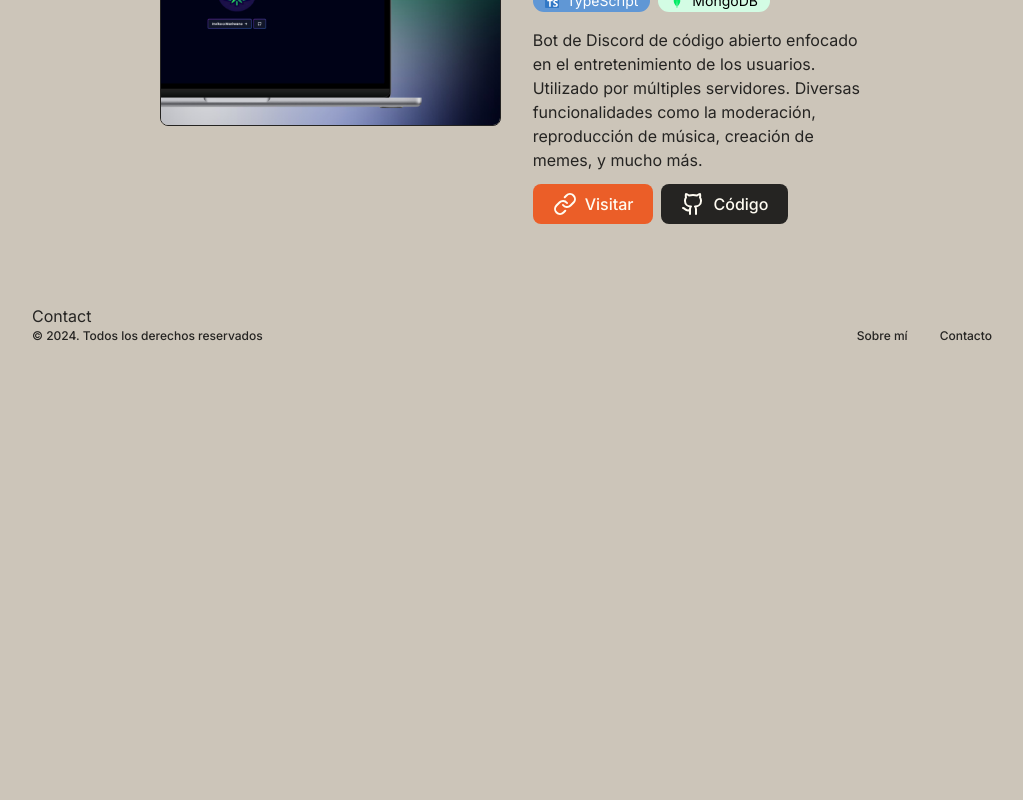
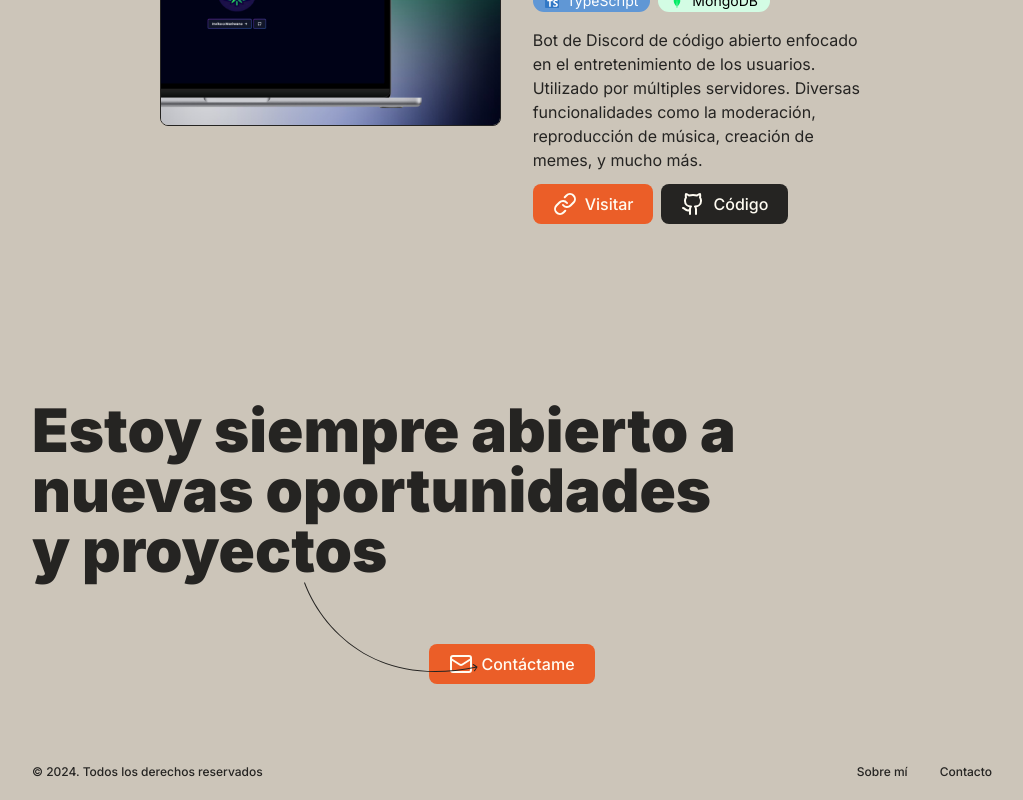
Before and after one commit to adrgarcha/portfolio, a Next.js app: page / in a window 1280 px wide. Shown: the part 2848-3648 px from the top of the page, without its empty margins (128-1151 px from the left). Before the commit the page ends 3212 px from the top, so only its background shows below. Built offline with nearby package versions, Linux system fonts and the light colour scheme.

Commit message:
feat: build contact section

```diff
--- a/components/sections/contact.tsx
+++ b/components/sections/contact.tsx
@@ -1,3 +1,32 @@
+import { Mail } from 'lucide-react';
+import Button from '../button';
+
 export default function Contact() {
-   return <div>Contact</div>;
+   return (
+      <section className="relative pt-24 pb-20" id="contact">
+         <p className="font-black text-6xl text-secondary w-[725px]">Estoy siempre abierto a nuevas oportunidades y proyectos</p>
+         <Arrow />
+         <div className="flex justify-center mt-16">
+            <a href="mailto:garciachaveroadrian@gmail.com">
+               <Button>
+                  <Mail />
+                  Contáctame
+               </Button>
+            </a>
+         </div>
+      </section>
+   );
 }
+
+function Arrow() {
+   return (
+      <div className="absolute bottom-[5.75rem] md:left-[17rem] 2xl:left-[21rem]">
+         <svg width="174" height="90" viewBox="0 0 174 90" fill="none">
+            <path
+               d="M173.418 85.275C173.569 85.0444 173.506 84.7343 173.275 84.5824L169.517 82.1075C169.286 81.9556 168.976 82.0194 168.824 82.25C168.672 82.4807 168.736 82.7908 168.967 82.9426L172.307 85.1426L170.107 88.4833C169.956 88.7139 170.019 89.024 170.25 89.1759C170.481 89.3277 170.791 89.2639 170.943 89.0333L173.418 85.275ZM0.5 0.5C0.0244054 0.654304 0.0246327 0.655005 0.025 0.656132C0.0253085 0.65708 0.025816 0.658636 0.0264341 0.660526C0.0276707 0.664308 0.0294688 0.669793 0.0318322 0.676965C0.0365591 0.691309 0.0435472 0.712404 0.0528268 0.740129C0.0713859 0.795579 0.099111 0.87755 0.136243 0.985076C0.210506 1.20013 0.322399 1.51741 0.473848 1.92918C0.776742 2.75273 1.23789 3.95435 1.8727 5.47222C3.14228 8.50782 5.10681 12.8091 7.88977 17.8811C13.455 28.024 22.2974 41.2569 35.407 53.6138C61.6458 78.3461 104.935 99.5239 173.101 85.4897L172.899 84.5103C105.065 98.4761 62.1042 77.4039 36.093 52.8862C23.0776 40.6181 14.295 27.476 8.76648 17.4001C6.00256 12.3628 4.05303 8.09374 2.79527 5.08638C2.16641 3.58276 1.71056 2.39473 1.41238 1.584C1.26329 1.17864 1.15363 0.867623 1.08147 0.658662C1.04539 0.554182 1.01869 0.475218 1.00112 0.422735C0.992338 0.396494 0.985839 0.376873 0.981595 0.363993C0.979472 0.357553 0.977914 0.352798 0.976915 0.349743C0.976416 0.348216 0.976086 0.347204 0.975836 0.346439C0.975646 0.345854 0.975595 0.345696 0.5 0.5Z"
+               fill="#252422"
+            />
+         </svg>
+      </div>
+   );
+}
```
